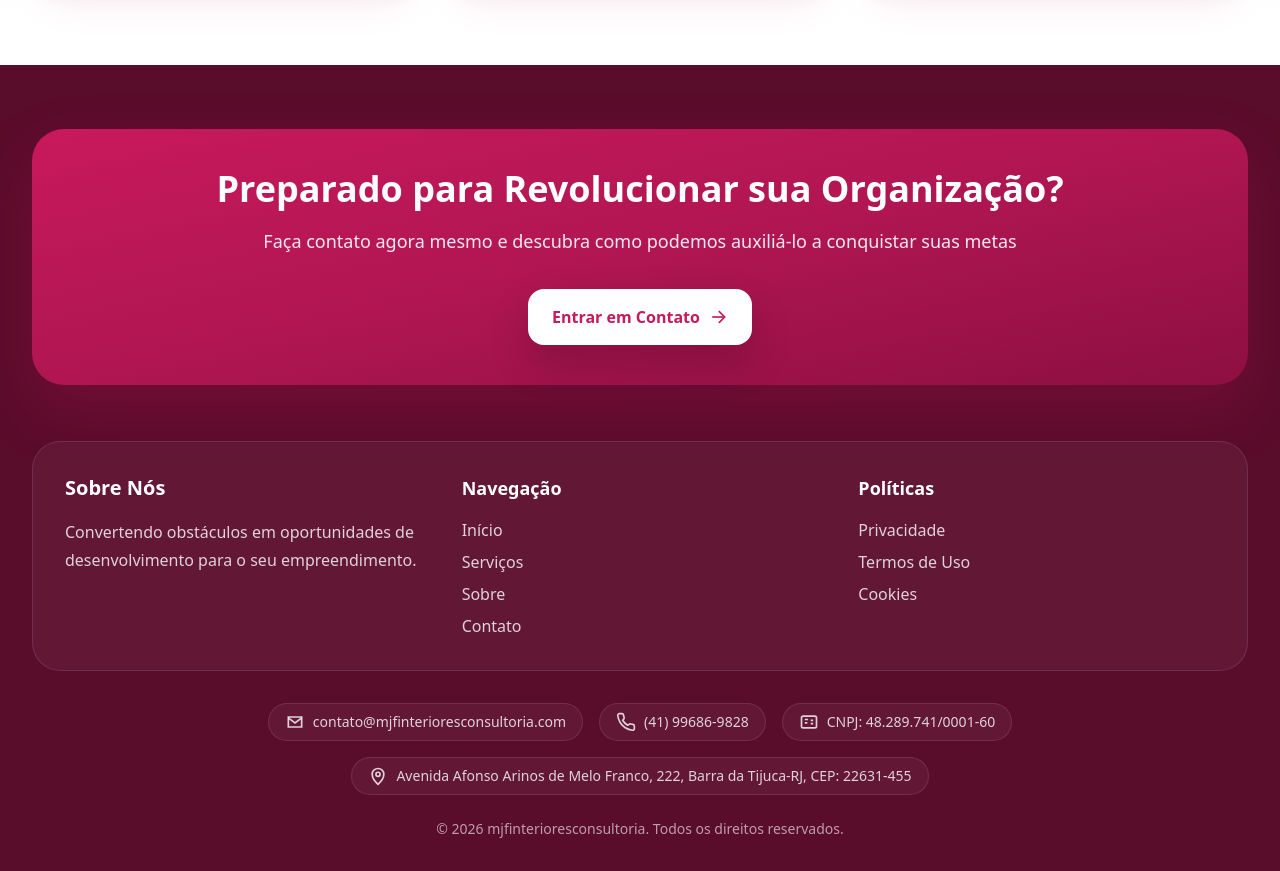
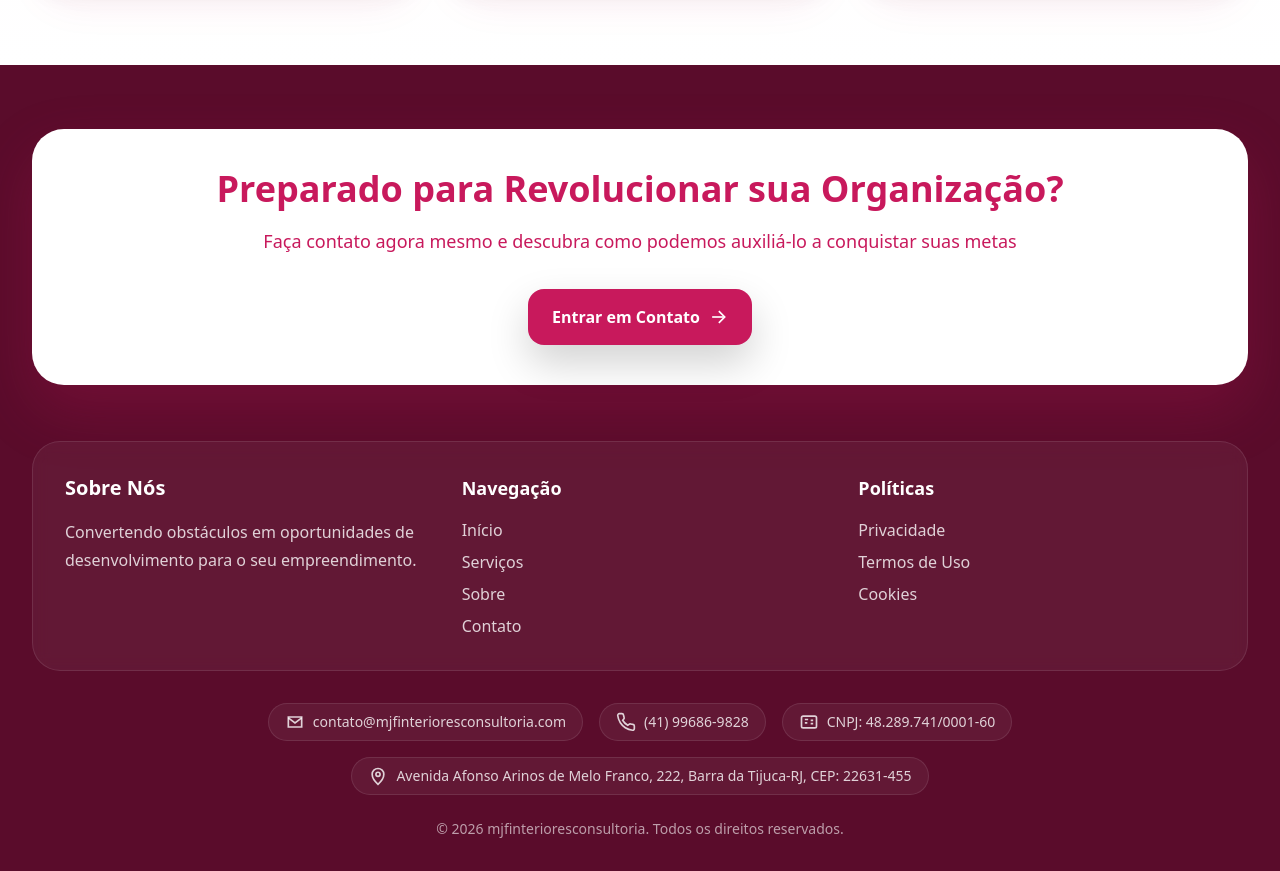
Before and after one commit to NeroProject329/mjfinterioresconsultoria, a Next.js app: page / in a window 1280 px wide. Shown: the part 3360-4231 px from the top of the page. Built offline with nearby package versions, Linux system fonts and the light colour scheme; no server answers.

Commit message:
ajustar site 2

```diff
--- a/src/app/page.tsx
+++ b/src/app/page.tsx
@@ -557,7 +557,7 @@ export default function Page() {
         </div>
       </header>
 
-     <section
+      <section
   id="inicio"
   className="relative overflow-hidden bg-gradient-to-br from-[#C8195C] via-[#B01652] to-[#840F3C] px-4 py-12 text-white sm:px-6 lg:px-8 lg:py-20"
 >
@@ -994,11 +994,11 @@ export default function Page() {
       >
         <div className="mx-auto max-w-7xl">
           <Reveal delay={0.1}>
-            <div className="mb-14 rounded-[32px] bg-gradient-to-br from-[#C8195C] via-[#B01652] to-[#8D0F41] px-6 py-10 text-center shadow-[0_25px_60px_rgba(200,25,92,0.22)] sm:px-10">
+            <div className="mb-14 rounded-[32px] bg-white px-6 py-10 text-center shadow-[0_25px_60px_rgba(200,25,92,0.22)] text-[#C8195C] sm:px-10">
               <h3 className="text-2xl font-bold sm:text-4xl">
                 Preparado para Revolucionar sua Organização?
               </h3>
-              <p className="mx-auto mt-4 max-w-3xl text-base leading-8 text-white/90 sm:text-lg">
+              <p className="mx-auto mt-4 max-w-3xl text-base leading-8  sm:text-lg text-[#C8195C]">
                 Faça contato agora mesmo e descubra como podemos auxiliá-lo a
                 conquistar suas metas
               </p>
@@ -1008,7 +1008,7 @@ export default function Page() {
                   message="Olá, gostaria de verificar meus descontos!"
                   onClick={handleWhatsappClick}
                   loading={loadingPhone}
-                  className="bg-white text-[#C8195C] hover:shadow-[0_0_36px_rgba(255,255,255,0.15)]"
+                  className="bg-[#C8195C] text-white hover:shadow-[0_0_36px_rgba(255,255,255,0.15)]"
                 />
               </div>
             </div>
```
